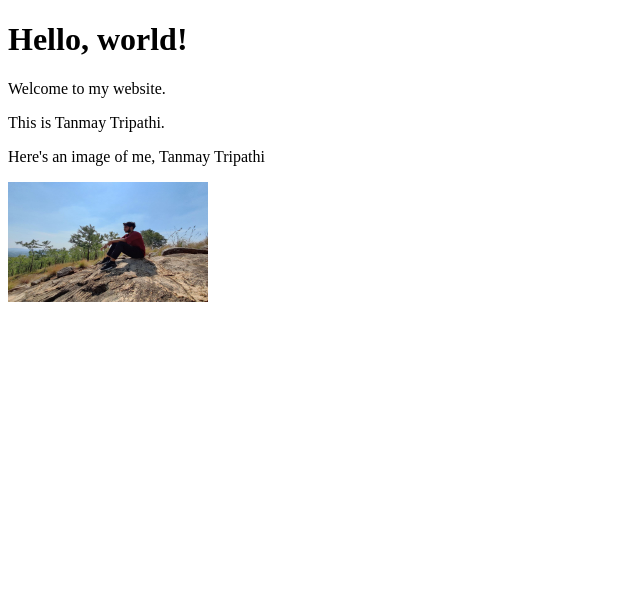
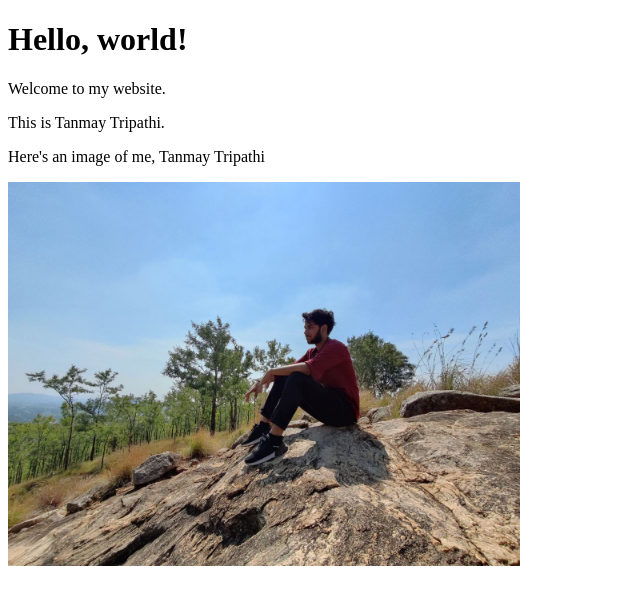
Before and after one commit to Discreetcodee/Tanmay.Tripathi.github.io, a plain HTML site: page index.html in a window 1280 px wide. Shown: the whole page, without its empty margins (0-640 px from the left). Drawn offline with Linux system fonts and the light colour scheme.

Commit message:
Update index.html

```diff
--- a/index.html
+++ b/index.html
@@ -8,6 +8,6 @@
 	<p>Welcome to my website.</p>
 	<p>This is Tanmay Tripathi.</p>
 	<p>Here's an image of me, Tanmay Tripathi</p>
-	<img src="https://raw.githubusercontent.com/Discreetcodee/Tanmay.Tripathi.github.io/main/tanmayMountain.jpeg" alt="Me Sitting On a Rock." width="200" height="120">
+	<img src="https://raw.githubusercontent.com/Discreetcodee/Tanmay.Tripathi.github.io/main/tanmayMountain.jpeg" alt="Me Sitting On a Rock." width="512" height="384">
 </body>
 </html>
```
